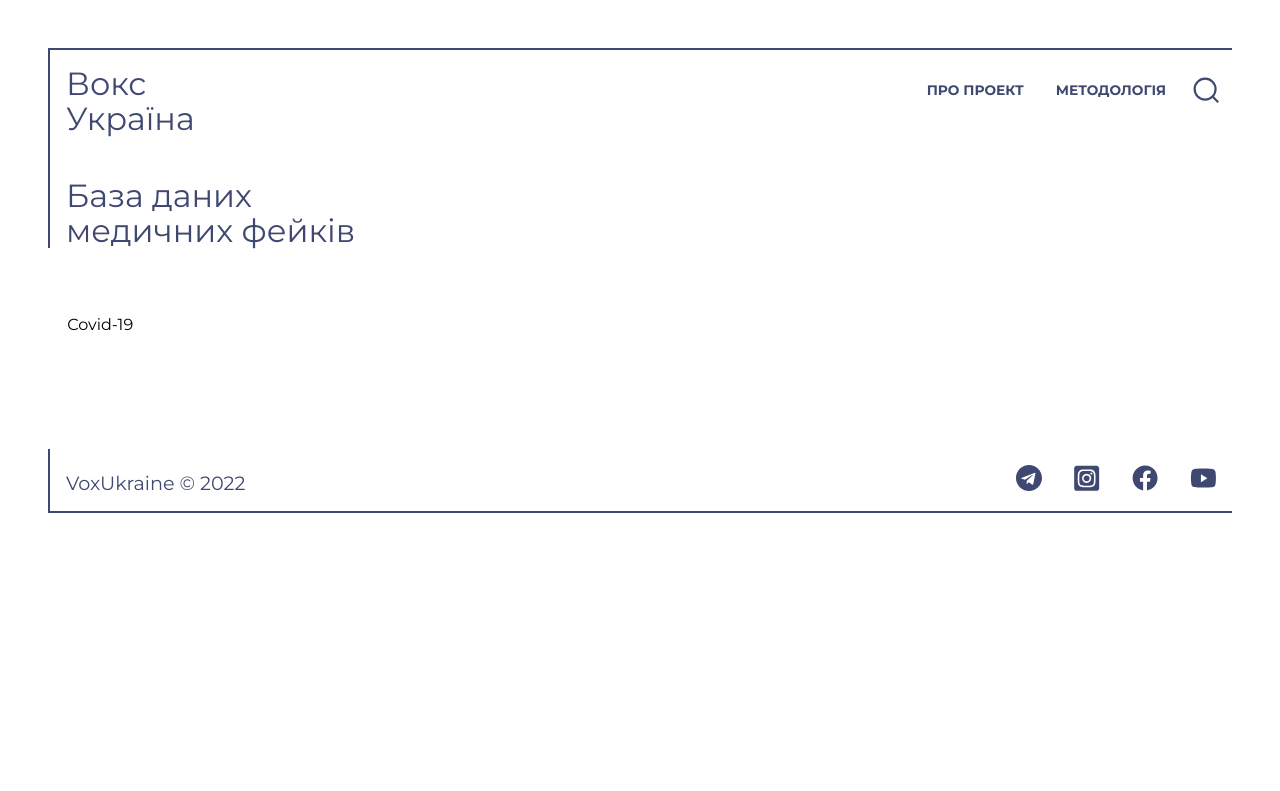
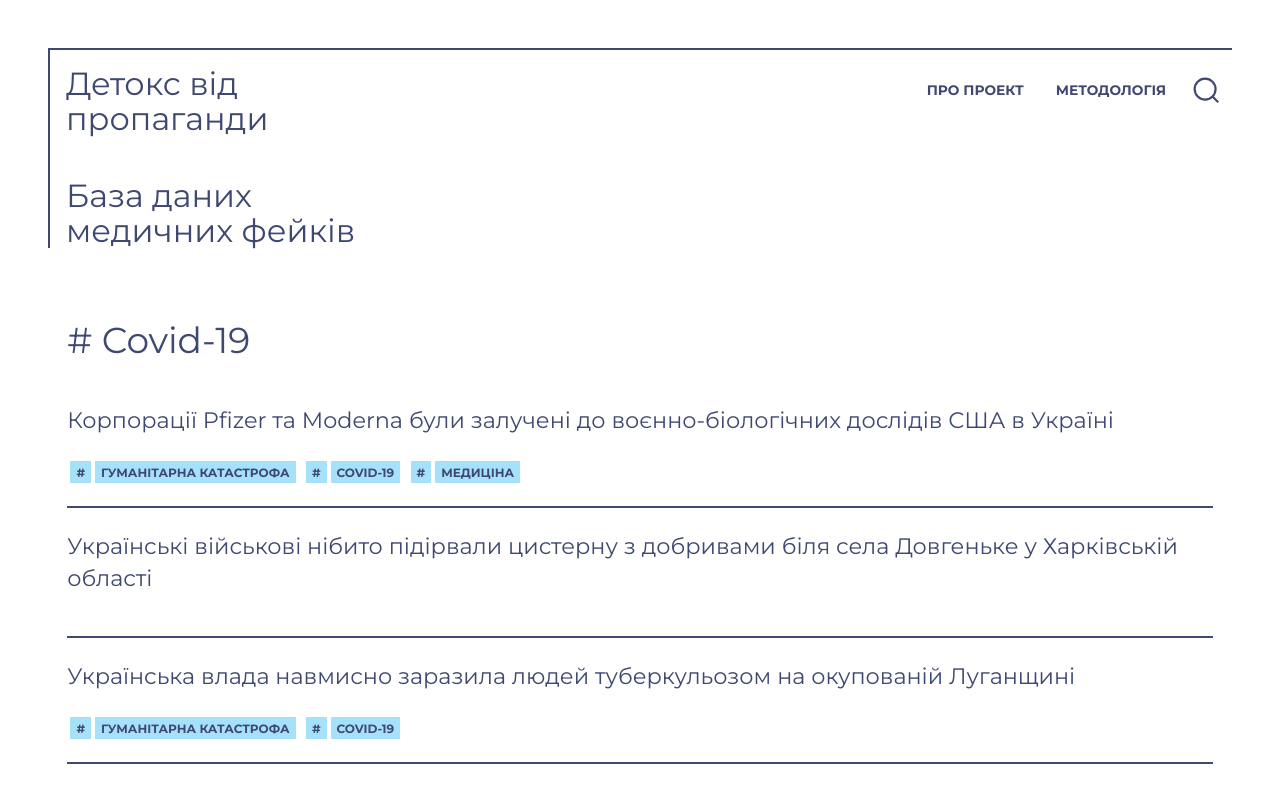
Before and after one commit to sergesoroka/medical-fakes-database, a Next.js app: page /tag/Covid-19 in a window 1280 px wide. Shown: the top 791 px of the page. Built offline with nearby package versions, Linux system fonts and the light colour scheme.

Commit message:
Logo is changed

```diff
--- a/components/Card/CardsLayout.tsx
+++ b/components/Card/CardsLayout.tsx
@@ -8,16 +8,17 @@ import { tableData } from "../../data/tableData";
 const CardsLayout = ({
   suggestions,
   suggestionIndex,
+  tag,
   handleClick,
 }: {
   suggestions?: string[];
   suggestionIndex?: number;
+  tag?: string;
   handleClick?: React.ChangeEventHandler<HTMLInputElement>;
 }) => {
   const renderedData = tableData.map((item, i) => {
     if (item.theme && !suggestions) {
       return (
-
         <Card
           key={i}
           id={item.id}
@@ -26,7 +27,6 @@ const CardsLayout = ({
           subtheme={item.subtheme}
           tags={item.tags}
         />
-
       );
     }
   });
@@ -38,16 +38,14 @@ const CardsLayout = ({
         suggestions.includes(item.subtheme)
       ) {
         return (
-
-              <Card key={i}
+          <Card
+            key={i}
             id={item.id}
             source={item.source}
             theme={item.theme}
             subtheme={item.subtheme}
             tags={item.tags}
           />
-
-
         );
       }
     }
@@ -56,7 +54,8 @@ const CardsLayout = ({
   return (
     <div className={styles.cardWrap}>
       {/* @ts-ignore */}
-      <SectionLabel label="fakes" />
+
+      {!suggestions && !tag ? <SectionLabel label="fakes" /> : null }
       {suggestions ? renderedSearchData : renderedData}
     </div>
   );
--- a/components/Header/Header.tsx
+++ b/components/Header/Header.tsx
@@ -13,8 +13,8 @@ const Header = () => {
         <Link href="/">
           <div className={styles.logo}>
             <p className={styles.voxLogo}>
-              Вокс <br />
-              Україна
+            Детокс
+            від  <br />пропаганди
             </p>
             <p className={styles.projectLogo}>
               База даних <br />
--- a/pages/tag/[tag].tsx
+++ b/pages/tag/[tag].tsx
@@ -1,11 +1,16 @@
 import { useRouter } from "next/router";
+import CardsLayout from "../../components/Card/CardsLayout";
 import styles from './../../styles/TagPage.module.scss'
 
 const TagPage = () => {
   const router = useRouter();
   const { tag } = router.query;
   return (
-    <div className={styles.tagPageWrap}>{tag}</div>
+    <div className={styles.tagPageWrap}>
+      <h2 className={styles.tagHeading}># {tag}</h2>
+      {/* @ts-ignore */}
+      <CardsLayout tag={tag} />
+    </div>
   )
 }
 
--- a/styles/TagPage.module.scss
+++ b/styles/TagPage.module.scss
@@ -2,3 +2,13 @@
   padding: 1.2rem;
   margin-top: 3rem;
 }
+
+.tagHeading {
+  font-size: 36px;
+  font-weight: 200;
+  line-height: 50px;
+  color: #3F4871;
+  // border-bottom: 2px solid #3F4871;
+  padding-bottom: 1rem;
+  margin: 0 0 1rem 0;
+}
```
Also changed, not shown: components/SearchAutoComplete/SearchAutoComplete.tsx (+1 -6 lines). Lines whose indentation alone changed are shown as unchanged.
